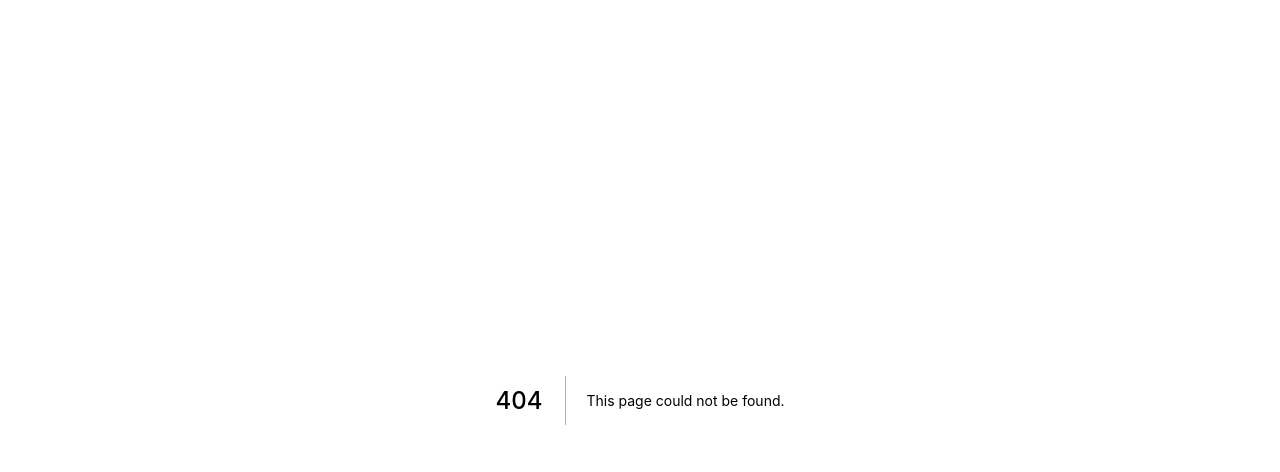
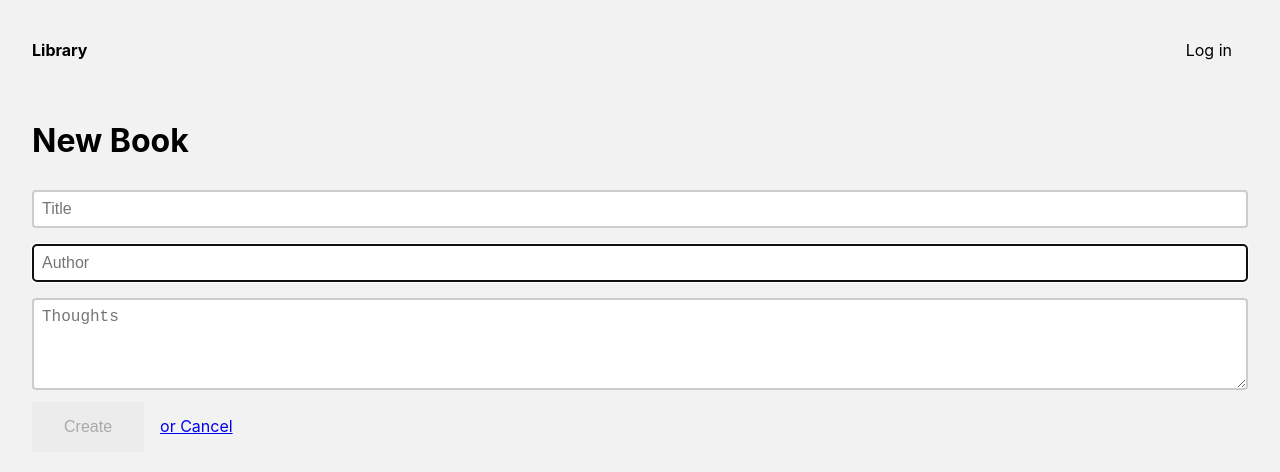
Before and after one commit to jakynevs/books, a Next.js app: page /create in a window 1280 px wide. Before the commit this address had no page. Shown: the top 472 px of the page. Built offline with nearby package versions, Linux system fonts and the light colour scheme; no server answers.

Commit message:
Step 8 New book functionality

```diff
--- a/components/Book.tsx
+++ b/components/Book.tsx
@@ -6,11 +6,11 @@
   id: string;
   title: string;
   author: string;
+  thoughts: string;
   read: string;
   user: {
     name: string;
   } | null;
-  thoughts: string;
 };
 
 const Book: React.FC<{ book: BookProps }> = ({ book }) => {
--- /dev/null
+++ b/pages/api/post/index.ts
@@ -0,0 +1,21 @@
+import { getSession } from "next-auth/react";
+import prisma from "../../../lib/prisma";
+
+// POST /api/post
+// Required fields in body: title
+// Required fields in body: author
+// Optional fields in body: content
+export default async function handle(req, res) {
+  const { title, author, thoughts } = req.body;
+
+  const session = await getSession({ req });
+  const result = await prisma.book.create({
+    data: {
+      title: title,
+      author: author,
+      thoughts: thoughts,
+      user: { connect: { email: session?.user?.email } },
+    },
+  });
+  res.json(result);
+}
--- /dev/null
+++ b/pages/create.tsx
@@ -0,0 +1,89 @@
+import React, { useState } from "react";
+import Layout from "../components/Layout";
+import Router from "next/router";
+
+const Draft: React.FC = () => {
+  const [title, setTitle] = useState("");
+  const [author, setAuthor] = useState("");
+  const [thoughts, setThoughts] = useState("");
+
+  const submitData = async (e: React.SyntheticEvent) => {
+    e.preventDefault();
+    try {
+      const body = { title, author, thoughts };
+      await fetch("api/post", {
+        method: "POST",
+        headers: { "Content-Type": "application/json" },
+        body: JSON.stringify(body),
+      });
+      await Router.push("/drafts");
+    } catch (error) {
+      console.log(error);
+    }
+  };
+
+  return (
+    <Layout>
+      <div>
+        <form onSubmit={submitData}>
+          <h1>New Book</h1>
+          <input
+            autoFocus
+            onChange={(e) => setTitle(e.target.value)}
+            placeholder="Title"
+            type="text"
+            value={title}
+          />
+          <input
+            autoFocus
+            onChange={(e) => setAuthor(e.target.value)}
+            placeholder="Author"
+            type="text"
+            value={author}
+          />
+          <textarea
+            cols={50}
+            onChange={(e) => setThoughts(e.target.value)}
+            placeholder="Thoughts"
+            rows={4}
+            value={thoughts}
+          />
+          <input disabled={!author || !title} type="submit" value="Create" />
+          <a className="back" href="#" onClick={() => Router.push("/")}>
+            or Cancel
+          </a>
+        </form>
+      </div>
+      <style jsx>{`
+        .page {
+          background: var(--geist-background);
+          padding: 3rem;
+          display: flex;
+          justify-content: center;
+          align-items: center;
+        }
+
+        input[type="text"],
+        textarea {
+          width: 100%;
+          padding: 0.5rem;
+          margin: 0.5rem 0;
+          border-radius: 0.25rem;
+          border: 0.125rem solid rgba(0, 0, 0, 0.2);
+        }
+
+        input[type="submit"] {
+          background: #ececec;
+          border: 0;
+          padding: 1rem 2rem;
+        }
+
+        .back {
+          margin-left: 1rem;
+        }
+      `}</style>
+    </Layout>
+  );
+};
+
+export default Draft;
```
Also changed, not shown: 1 other file (tests, documents, lock files or other folders).
